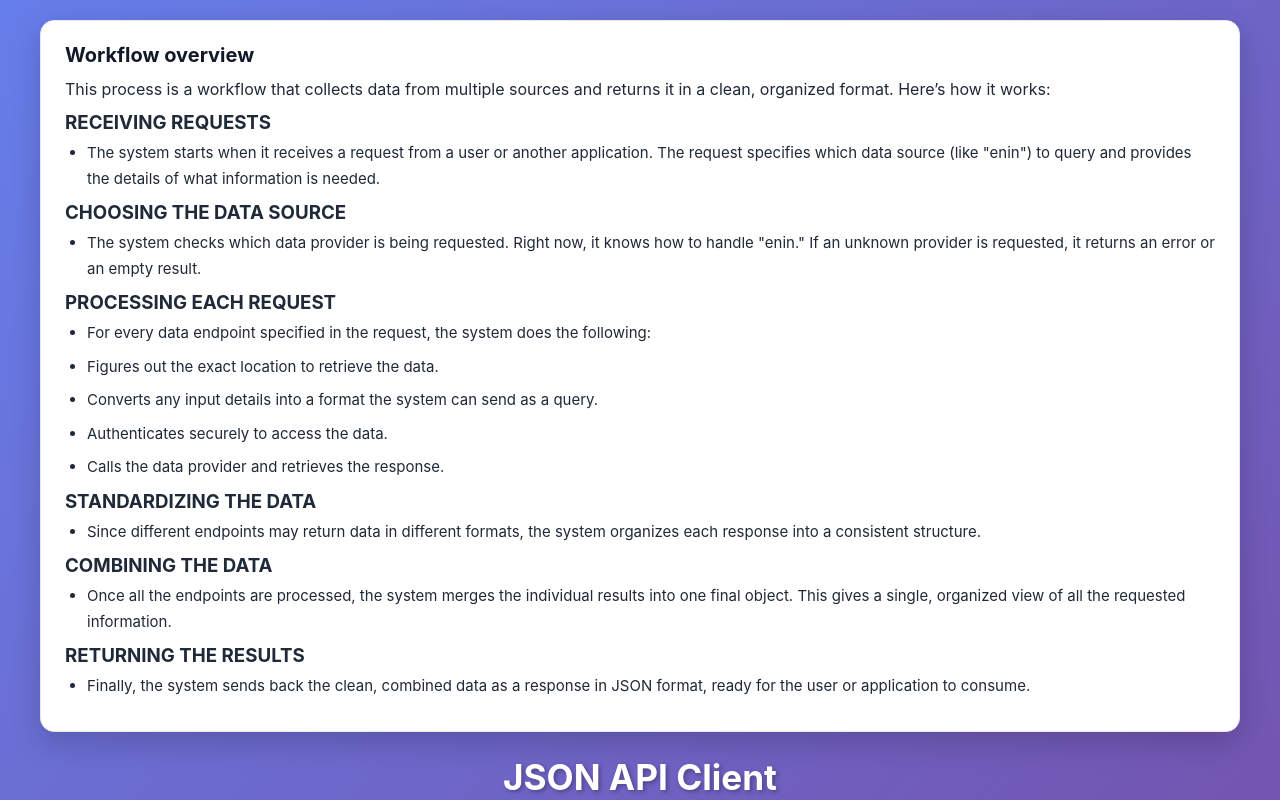
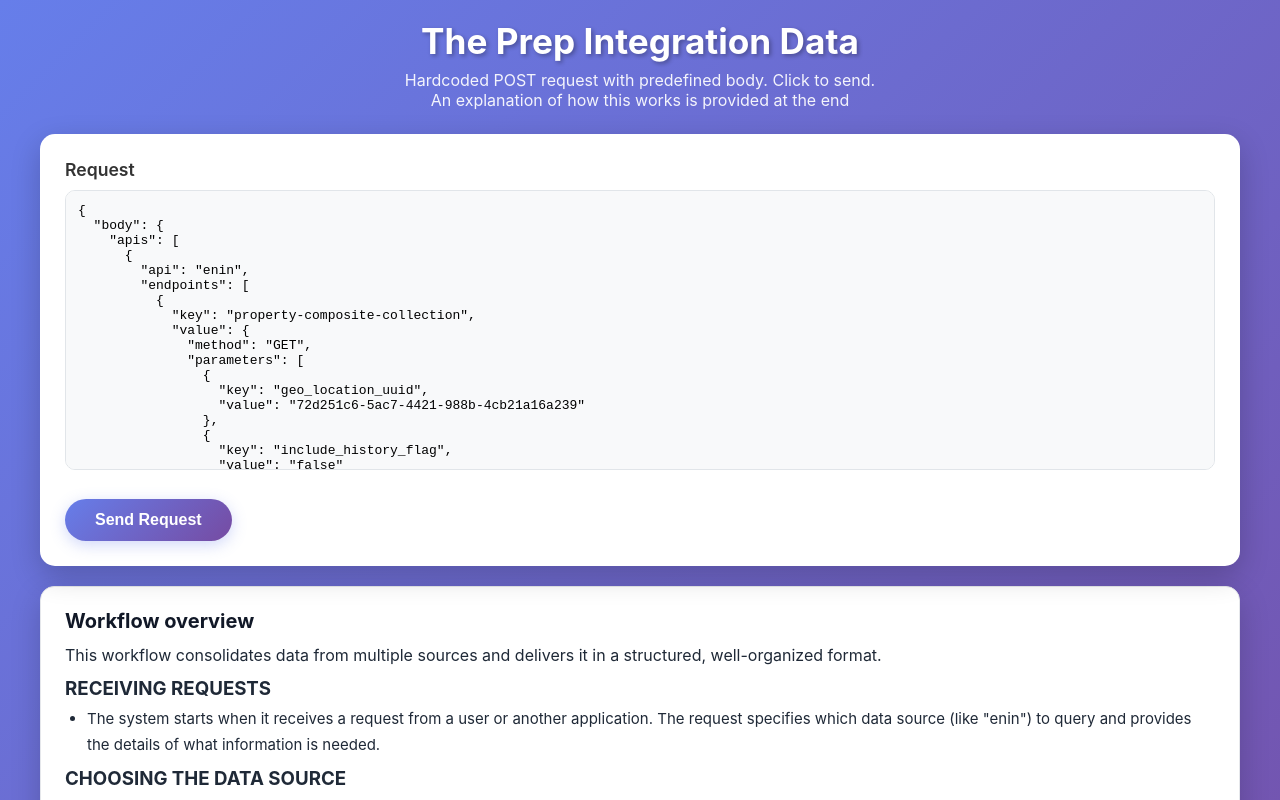
Before and after one commit to Dil-G/prep-int-poc, a React (Create React App) app: page / in a window 1280 px wide. Shown: the top 800 px of the page. Built offline with nearby package versions, Linux system fonts and the light colour scheme.

Commit message:
fifth commit

```diff
--- a/src/App.js
+++ b/src/App.js
@@ -3,7 +3,9 @@ import './App.css';
 
 function App() {
   // Hardcoded request config
-  const DESCRIPTION = `This process is a workflow that collects data from multiple sources and returns it in a clean, organized format. Here’s how it works:
+  const TITLE = 'JSON API Client';
+  const DESCRIPTION = `This workflow consolidates data from multiple sources and delivers it in a structured, well-organized format.
+
 
   RECEIVING REQUESTS:
   The system starts when it receives a request from a user or another application. The request specifies which data source (like "enin") to query and provides the details of what information is needed.
@@ -283,27 +285,10 @@ function App() {
 
   return (
     <div className="App">
-      <div className="description-section">
-        <h2>Workflow overview</h2>
-        {descriptionIntro.length > 0 && (
-          <p style={{ marginBottom: 12 }}>{descriptionIntro.join(' ')}</p>
-        )}
-        {descriptionSections.map((sec, i) => (
-          <div key={i} style={{ marginBottom: 10 }}>
-            <h3 style={{ margin: '6px 0 6px 0' }}>{sec.title}</h3>
-            {sec.items.length > 0 && (
-              <ul>
-                {sec.items.map((it, j) => (
-                  <li key={j}>{it}</li>
-                ))}
-              </ul>
-            )}
-          </div>
-        ))}
-      </div>
       <header className="App-header">
-        <h1>JSON API Client</h1>
+        <h1>The Prep Integration Data</h1>
         <p>Hardcoded POST request with predefined body. Click to send.</p>
+        <p>An explanation of how this works is provided at the end</p>
       </header>
 
       <main className="App-main">
@@ -348,6 +333,24 @@ function App() {
           </div>
         )}
       </main>
+      <div className="description-section" style={{ marginTop: '20px' }}>
+        <h2>Workflow overview</h2>
+        {descriptionIntro.length > 0 && (
+          <p style={{ marginBottom: 12 }}>{descriptionIntro.join(' ')}</p>
+        )}
+        {descriptionSections.map((sec, i) => (
+          <div key={i} style={{ marginBottom: 10 }}>
+            <h3 style={{ margin: '6px 0 6px 0' }}>{sec.title}</h3>
+            {sec.items.length > 0 && (
+              <ul>
+                {sec.items.map((it, j) => (
+                  <li key={j}>{it}</li>
+                ))}
+              </ul>
+            )}
+          </div>
+        ))}
+      </div>
     </div>
   );
 }
```
